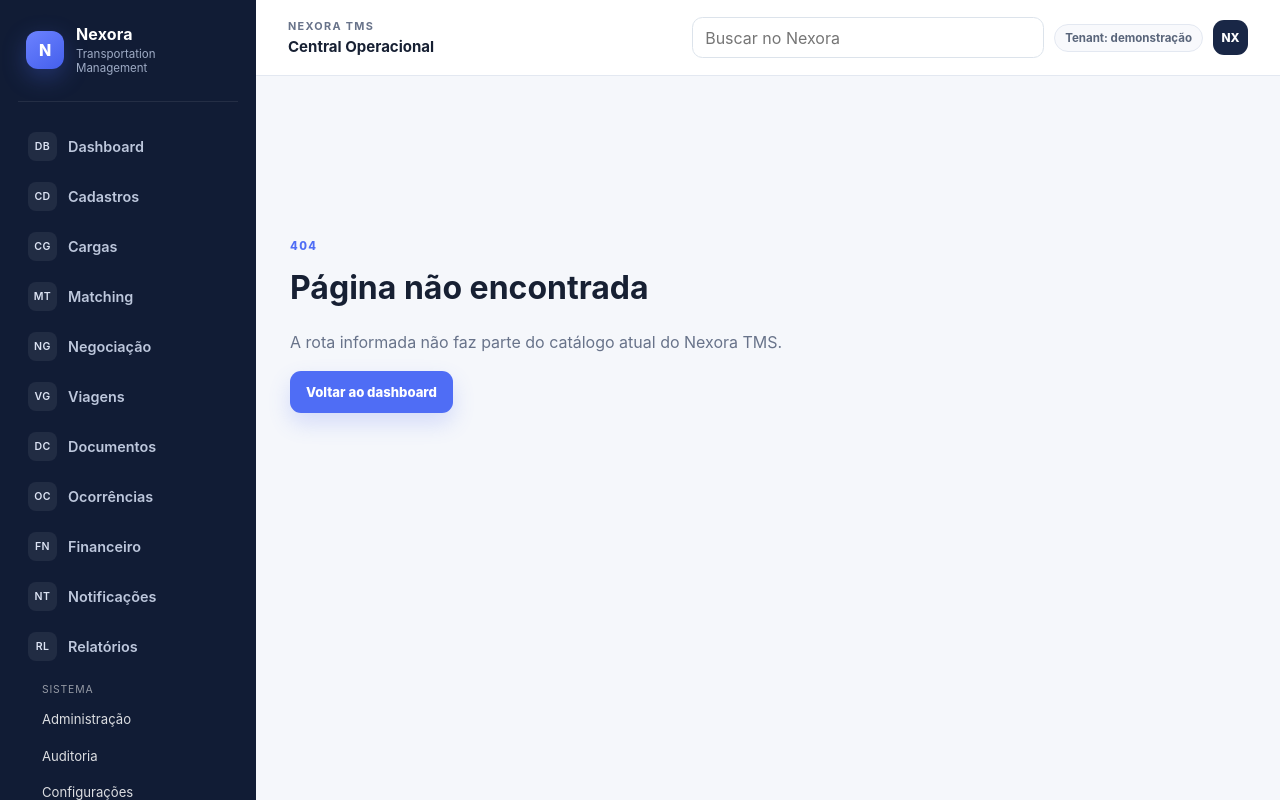
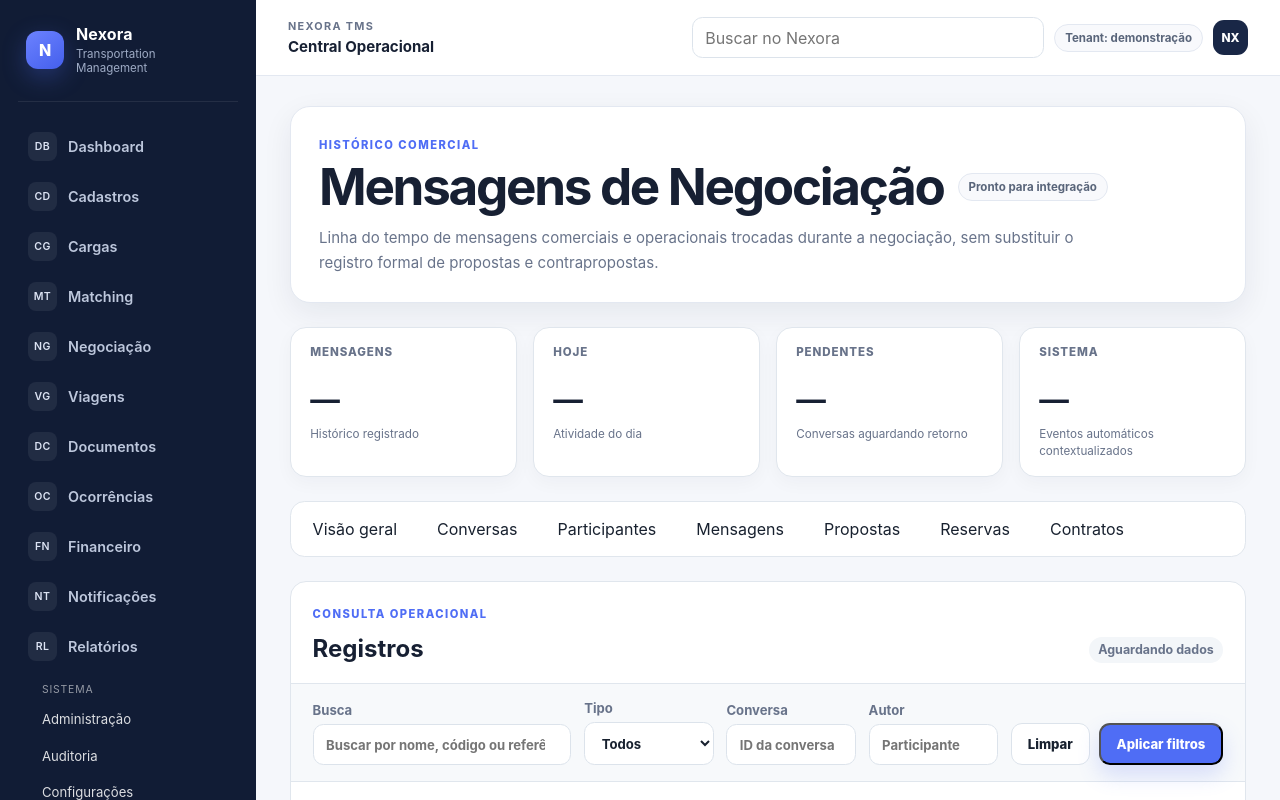
Before and after one commit to brunabarrichello/nexora-tms, a Next.js app in the folder apps/web/: page /negociacoes/mensagens in a window 1280 px wide. Before the commit this address had no page. Shown: the top 800 px of the page. Built offline with nearby package versions, Linux system fonts and the light colour scheme.

Commit message:
feat(web): add Wave 0021 negotiation messages page

```diff
--- /dev/null
+++ b/apps/web/app/negociacoes/mensagens/page.tsx
@@ -0,0 +1,45 @@
+import { OperationalPage } from '../../_components/operational-page';
+
+export const metadata = { title: 'Mensagens de Negociação' };
+
+export default function Page() {
+  return (
+    <OperationalPage
+      eyebrow="Histórico comercial"
+      title="Mensagens de Negociação"
+      description="Linha do tempo de mensagens comerciais e operacionais trocadas durante a negociação, sem substituir o registro formal de propostas e contrapropostas."
+      metrics={[
+        { label: 'Mensagens', helper: 'Histórico registrado' },
+        { label: 'Hoje', helper: 'Atividade do dia' },
+        { label: 'Pendentes', helper: 'Conversas aguardando retorno' },
+        { label: 'Sistema', helper: 'Eventos automáticos contextualizados' },
+      ]}
+      filters={[
+        { label: 'Tipo', name: 'type', options: ['message', 'note', 'system'] },
+        { label: 'Conversa', name: 'thread', placeholder: 'ID da conversa' },
+        { label: 'Autor', name: 'author', placeholder: 'Participante' },
+      ]}
+      columns={[
+        { key: 'createdAt', label: 'Data/hora' },
+        { key: 'thread', label: 'Conversa' },
+        { key: 'author', label: 'Autor' },
+        { key: 'type', label: 'Tipo' },
+        { key: 'message', label: 'Mensagem' },
+        { key: 'status', label: 'Estado' },
+      ]}
+      tabs={[
+        { href: '/negociacoes', label: 'Visão geral' },
+        { href: '/negociacoes/conversas', label: 'Conversas' },
+        { href: '/negociacoes/participantes', label: 'Participantes' },
+        { href: '/negociacoes/mensagens', label: 'Mensagens' },
+        { href: '/matching/propostas', label: 'Propostas' },
+        { href: '/negociacoes/reservas', label: 'Reservas' },
+        { href: '/negociacoes/contratos', label: 'Contratos' },
+      ]}
+      integrationNotes={[
+        'Fonte planejada: negotiation_messages.',
+        'Mensagens devem ser históricas; correções futuras não devem reescrever o contexto comercial já ocorrido.',
+      ]}
+    />
+  );
+}
```
